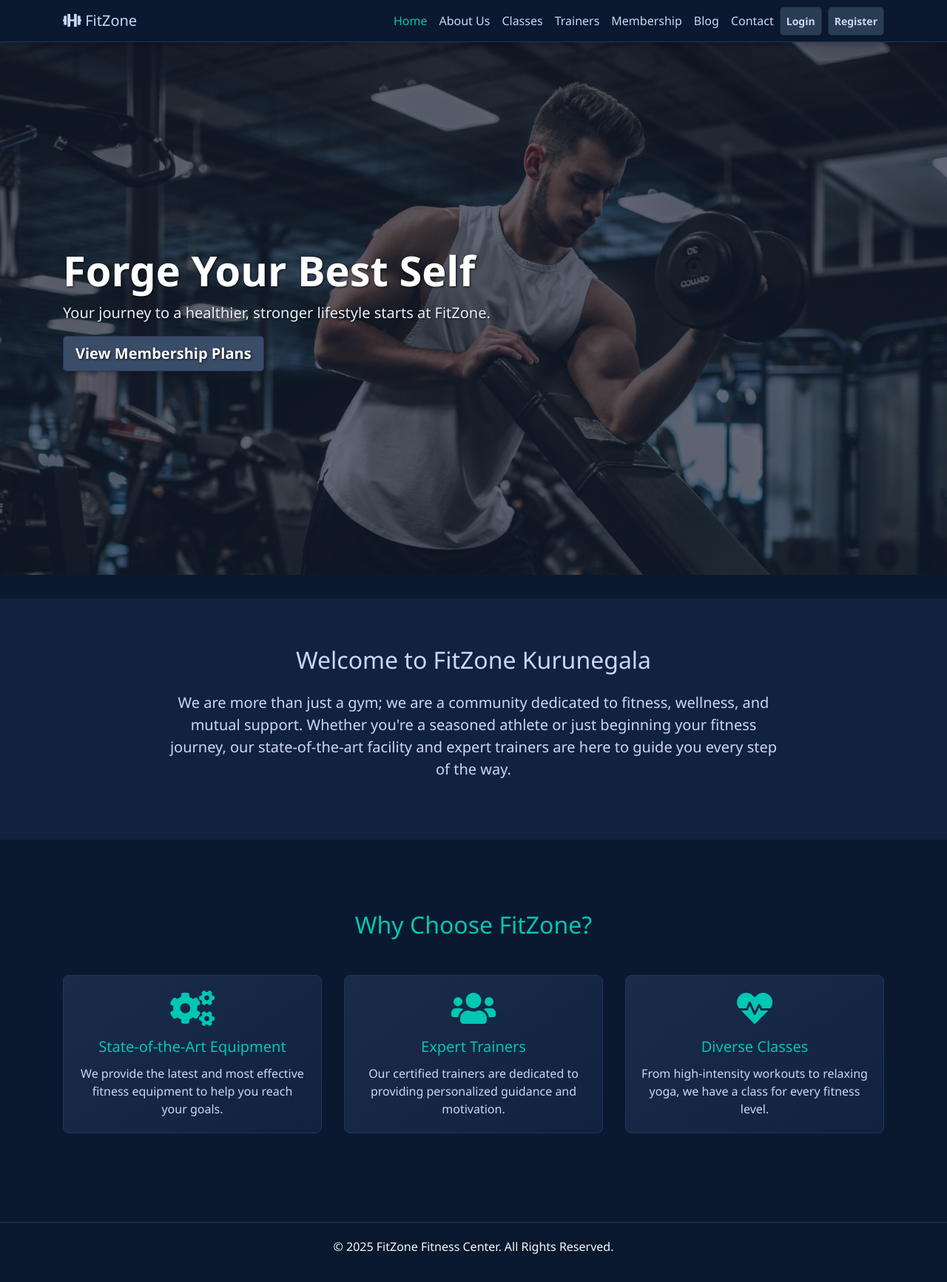
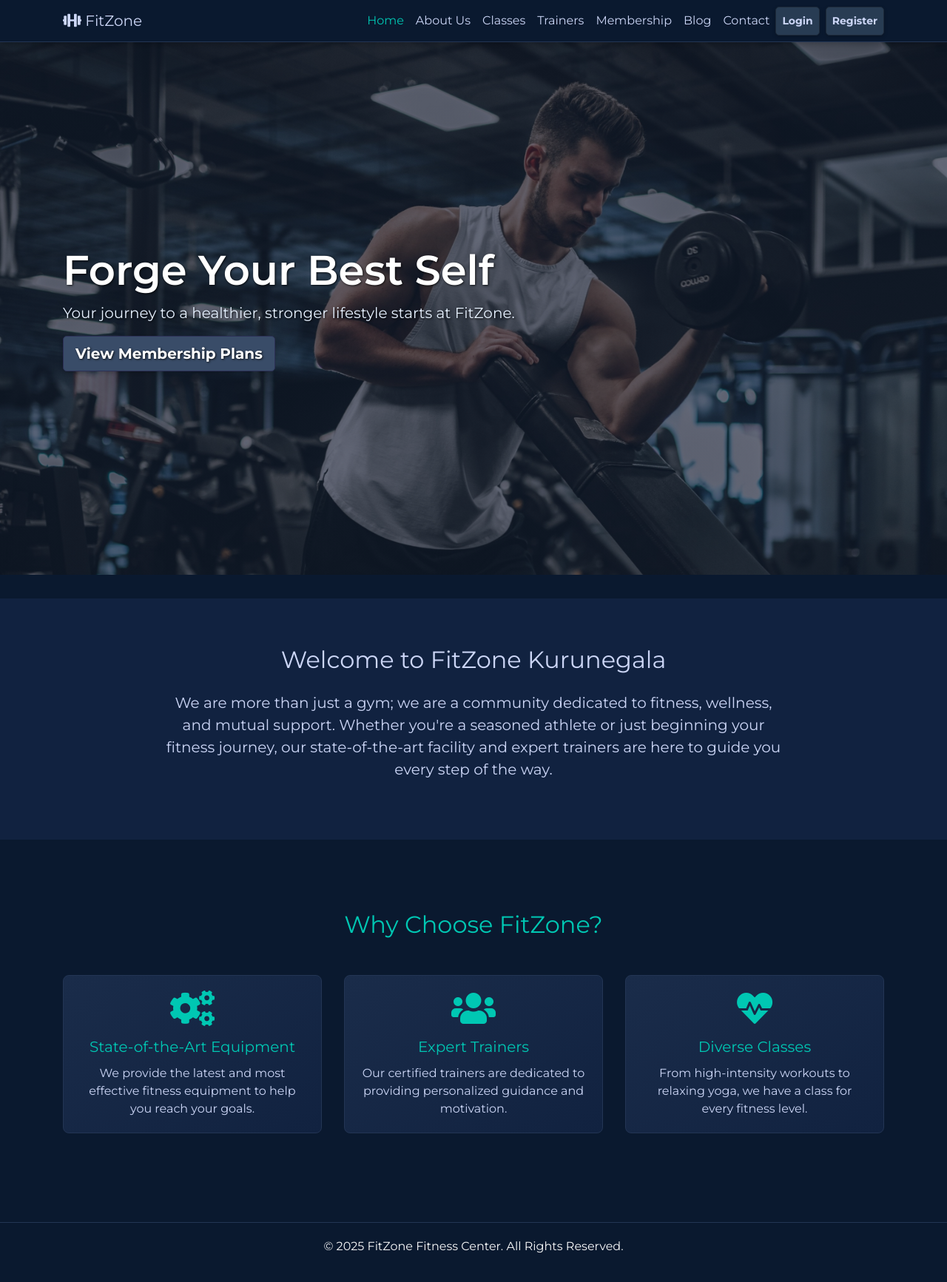
Before and after one commit to HimashaWeerasekara02/fitzone, a PHP site: page /index.php in a window 1280 px wide. Shown: the whole page at 74% size. Run offline with PHP 8.4, Linux system fonts and the light colour scheme; some libraries are stand-ins or nearby versions.

Commit message:
style: Update font family to Montserrat for better modern aesthetic

```diff
--- a/assets/css/style.css
+++ b/assets/css/style.css
@@ -1,7 +1,9 @@
+@import url('https://fonts.googleapis.com/css2?family=Montserrat:ital,wght@0,400;0,600;0,700;0,800;1,400;1,700&display=swap');
+
 body {
     background-color: #0a192f;
     color: #ccd6f6;
-    font-family: 'Segoe UI', Tahoma, Geneva, Verdana, sans-serif;
+    font-family: 'Montserrat', sans-serif;
 }
 
 .navbar {
```
